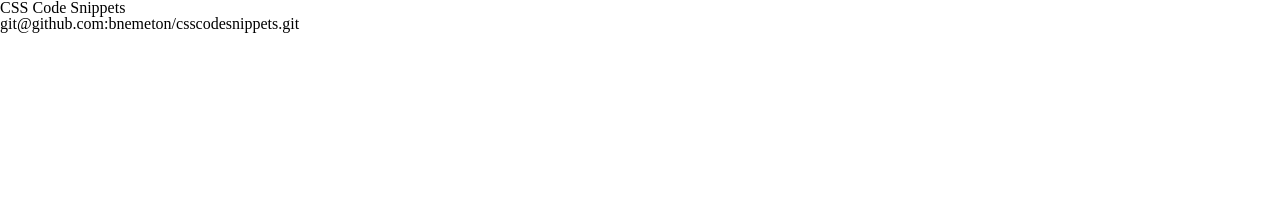
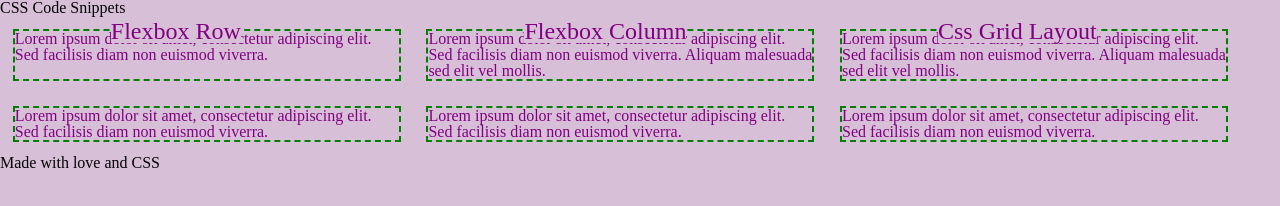
Before and after one commit to bnemeton/csscodesnippets, a plain HTML site: page index.html in a window 1280 px wide. Drawn offline with Linux system fonts and the light colour scheme.

Commit message:
added a bunch of CSS

```diff
--- a/assets/style.css
+++ b/assets/style.css
@@ -0,0 +1,62 @@
+:root {
+    --fontcolor: purple;
+}
+
+body {
+    background-color: thistle;
+}
+
+main {
+    width: 100%;
+    display: flex;
+    flex-direction: row;
+    flex-wrap: wrap;
+}
+
+article {
+    position: relative;
+    width: 30%;
+    background-color: thistle;
+    border: 2px;
+    border-color: green;
+    border-style: dashed;
+    margin: 1%;
+}
+
+article h1 {
+    background-color: thistle;
+    border: 2px;
+    border-color: black;
+    position: absolute;
+    bottom: 75%;
+    left: 25%;
+    font-size: 150%;
+    color: var(--fontcolor);
+
+}
+
+article .snippet {
+    color: white;
+    background-image: linear-gradient();
+}
+
+article .blurb {
+    color: var(--fontcolor);
+}
+
+@media screen and (max-width: 768px) {
+    article {
+        width: 45%;
+    }
+}
+
+@media screen and (max-width: 555px) {
+    main {
+        flex-direction: column;
+    }
+
+    article {
+        width: 100%;
+    }
+
+}
--- a/index.html
+++ b/index.html
@@ -2,17 +2,101 @@
 <html lang="en">
 <head>
     <meta charset="UTF-8">
-    <meta name="viewport" content="width=<device-width>, initial-scale=1.0">
+    <meta name="viewport" content="device-width", initial-scale=1.0">
     <title>Document</title>
-    <link rel="stylesheet" href="/assets/reset.css">
-    <link rel="stylesheet" href="/assets/style.css">
+    <link rel="stylesheet" href="./assets/reset.css">
+    <link rel="stylesheet" href="./assets/style.css">
 </head>
 <body>
 
     <header>
-        <h1>CSS Code Snippets</h1>git@github.com:bnemeton/csscodesnippets.git
+        <h1>CSS Code Snippets</h1>
 
     </header>
 
+<main>
+
+    <article>
+        <h1>
+            Flexbox Row
+        </h1>
+        <p class="blurb">
+            Lorem ipsum dolor sit amet, consectetur adipiscing elit. Sed facilisis diam non euismod viverra.
+        </p>
+        <P class="snippet">
+
+        </P>
+    </article>
+
+
+    <article>
+        <h1>
+            Flexbox Column
+        </h1>
+        <p class="blurb">
+            Lorem ipsum dolor sit amet, consectetur adipiscing elit. Sed facilisis diam non euismod viverra. Aliquam malesuada sed elit vel mollis.
+        </p>
+        <P class="snippet">
+
+        </P>
+    </article>
+
+    <article>
+        <h1>
+            Css Grid Layout
+        </h1>
+        <p class="blurb">
+            Lorem ipsum dolor sit amet, consectetur adipiscing elit. Sed facilisis diam non euismod viverra. Aliquam malesuada sed elit vel mollis.
+        </p>
+        <P class="snippet">
+
+        </P>
+    </article>
+
+    <article>
+        <h1>
+
+        </h1>
+        <p class="blurb">
+            Lorem ipsum dolor sit amet, consectetur adipiscing elit. Sed facilisis diam non euismod viverra.
+        </p>
+        <P class="snippet">
+
+        </P>
+    </article>
+
+    <article>
+        <h1>
+
+        </h1>
+        <p class="blurb">
+            Lorem ipsum dolor sit amet, consectetur adipiscing elit. Sed facilisis diam non euismod viverra.
+        </p>
+        <P class="snippet">
+
+        </P>
+    </article>
+
+    <article>
+        <h1>
+
+        </h1>
+        <p class="blurb">
+            Lorem ipsum dolor sit amet, consectetur adipiscing elit. Sed facilisis diam non euismod viverra.
+        </p>
+        <P class="snippet">
+
+        </P>
+    </article>
+
+</main>
+
+<footer>
+    <p>
+        Made with love and CSS
+    </p>
+</footer>
+
+
 </body>
 </html>
```
